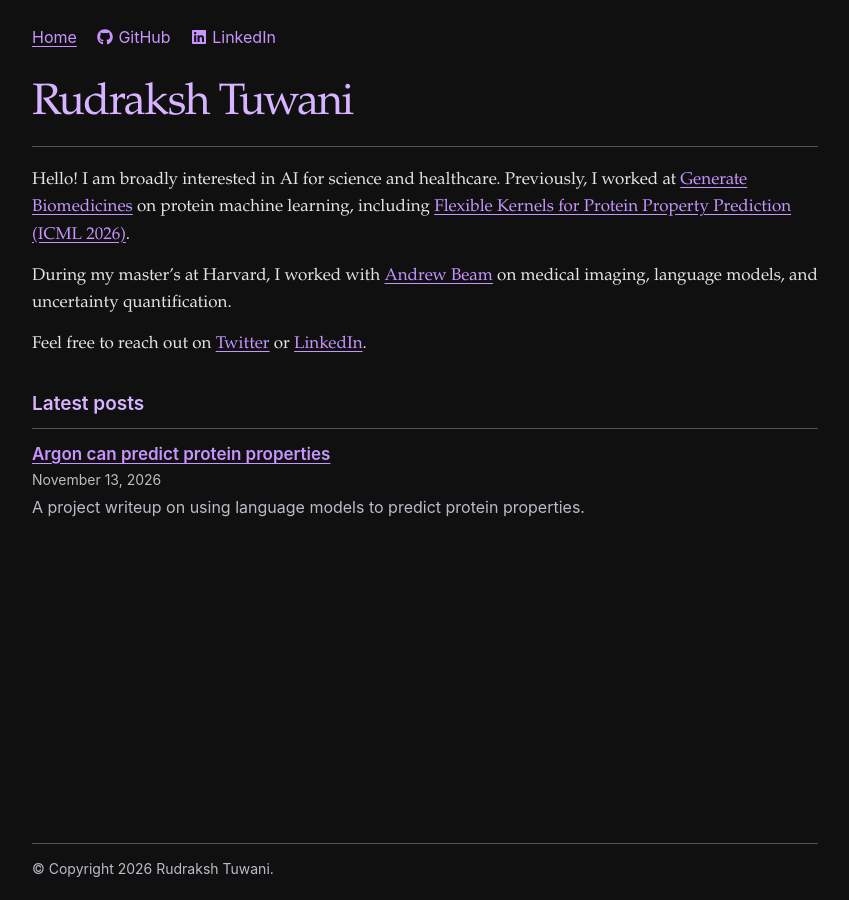
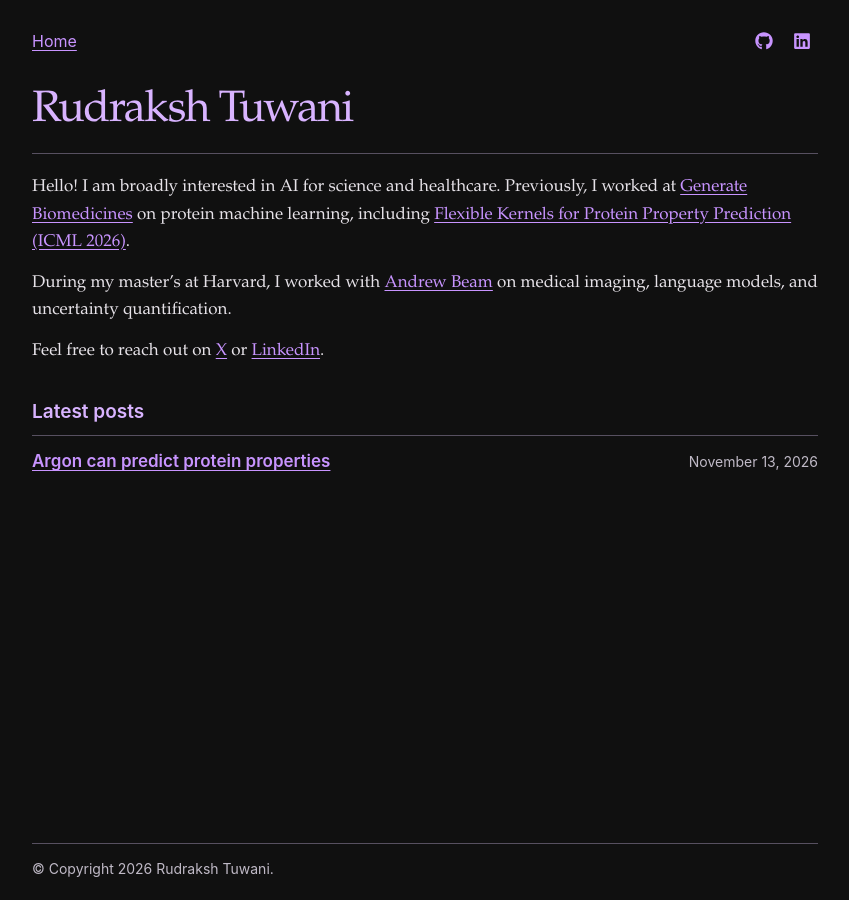
Before and after one commit to RudrakshTuwani/rudrakshtuwani.github.io, an MkDocs documentation site: the page built from docs/index.md, in a window 1280 px wide. Shown: the whole page, without its empty margins (215-1064 px from the left). Built offline with MkDocs 1.6.1, drawn with Linux system fonts in a browser that asks for light colours.

Commit message:
Align post dates and simplify social navigation

```diff
--- a/docs/index.md
+++ b/docs/index.md
@@ -7,4 +7,4 @@ Hello! I am broadly interested in AI for science and healthcare. Previously, I w
 
 During my master’s at Harvard, I worked with [Andrew Beam](https://www.linkedin.com/in/andrew-beam-01a6aa295/) on medical imaging, language models, and uncertainty quantification.
 
-Feel free to reach out on [Twitter](https://x.com/rudraksh_tuwani) or [LinkedIn](https://www.linkedin.com/in/rudraksh-tuwani/).
+Feel free to reach out on [X](https://x.com/rudraksh_tuwani) or [LinkedIn](https://www.linkedin.com/in/rudraksh-tuwani/).
--- a/docs/stylesheets/site.css
+++ b/docs/stylesheets/site.css
@@ -35,22 +35,30 @@ a { color: var(--accent); text-underline-offset: 0.2em; }
 
 :focus-visible { outline: 2px solid var(--accent); outline-offset: 4px; }
 
-nav { display: flex; flex-wrap: wrap; gap: 10px 20px; }
+nav { display: flex; align-items: center; flex-wrap: wrap; gap: 10px 20px; }
 
 nav a { text-decoration: none; }
 
 nav a:hover,
 nav a[aria-current='page'] { text-decoration: underline; }
 
+.profile-links {
+  display: flex;
+  gap: 6px;
+  margin-inline-start: auto;
+}
+
 .profile-link {
-  display: inline-flex;
+  display: flex;
   align-items: center;
-  gap: 0.35em;
+  justify-content: center;
+  width: 2rem;
+  height: 2rem;
 }
 
 .profile-link svg {
-  width: 1em;
-  height: 1em;
+  width: 1.125rem;
+  height: 1.125rem;
   flex: none;
   fill: currentColor;
 }
@@ -83,21 +91,27 @@ main { flex: 1; padding: 30px 0 42px; }
 
 .post-list { margin: 11px 0 0; padding: 0; list-style: none; }
 
-.post-list li { padding: 14px 0; }
+.post-list li {
+  display: grid;
+  grid-template-columns: minmax(0, 1fr) auto;
+  align-items: baseline;
+  gap: 4px 1rem;
+  padding: 14px 0;
+}
 
 #posts-title + .post-list,
 .post-list li + li { border-top: 1px solid var(--line); }
 
-.post-list :is(h2, h3) { margin: 0 0 3px; font: 600 17px/1.35 var(--sans); }
+.post-list :is(h2, h3) { margin: 0; font: 600 17px/1.35 var(--sans); }
 
 .post-list time {
-  display: block;
-  margin-bottom: 4px;
+  grid-column: 2;
   color: var(--muted);
   font-size: 0.875rem;
+  white-space: nowrap;
 }
 
-.post-list p { margin: 0; color: var(--muted); }
+.post-list p { grid-column: 1 / -1; margin: 0; color: var(--muted); }
 
 .site-footer {
   display: flex;
--- a/mkdocs.yml
+++ b/mkdocs.yml
@@ -33,4 +33,3 @@ extra:
     - title: Argon can predict protein properties
       url: https://p3-llms.onrender.com/
       date: 2026-11-13
-      description: A project writeup on using language models to predict protein properties.
--- a/theme/main.html
+++ b/theme/main.html
@@ -28,12 +28,13 @@
           {% for item in nav %}
           <a href="{{ item.url | url }}"{% if item.active %} aria-current="page"{% endif %}>{{ item.title | e }}</a>
           {% endfor %}
-          {% for profile in config.extra.profiles %}
-          <a class="profile-link" href="{{ profile.url | e }}">
-            {% include 'icons/' ~ profile.icon ~ '.html' %}
-            {{ profile.title | e }}
-          </a>
-          {% endfor %}
+          <div class="profile-links">
+            {% for profile in config.extra.profiles %}
+            <a class="profile-link" href="{{ profile.url | e }}" aria-label="{{ profile.title | e }}">
+              {% include 'icons/' ~ profile.icon ~ '.html' %}
+            </a>
+            {% endfor %}
+          </div>
         </nav>
       </header>
       <main id="main" tabindex="-1">
@@ -56,7 +57,7 @@
                 {% if post.date %}
                 <time datetime="{{ post.date.isoformat() }}">{{ post.date.strftime('%B') }} {{ post.date.day }}, {{ post.date.year }}</time>
                 {% endif %}
-                <p>{{ post.description | e }}</p>
+                {% if post.description %}<p>{{ post.description | e }}</p>{% endif %}
               </li>
               {% endfor %}
             </ul>
```
